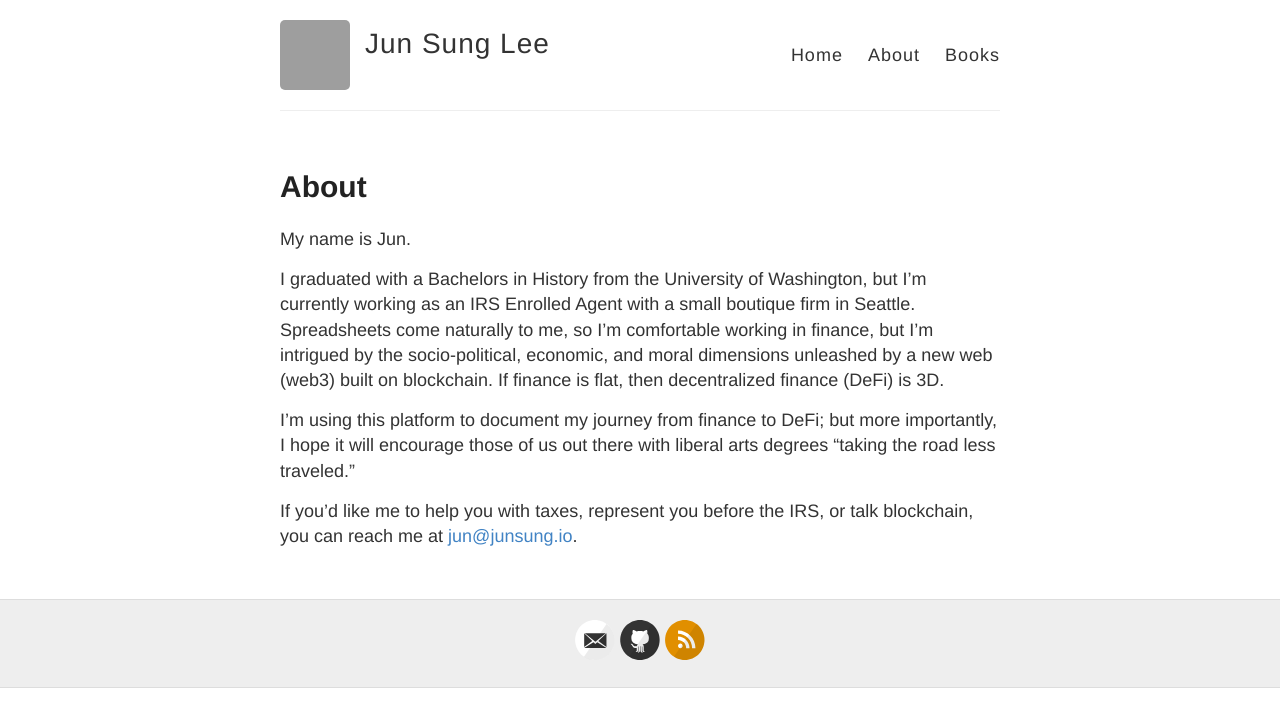
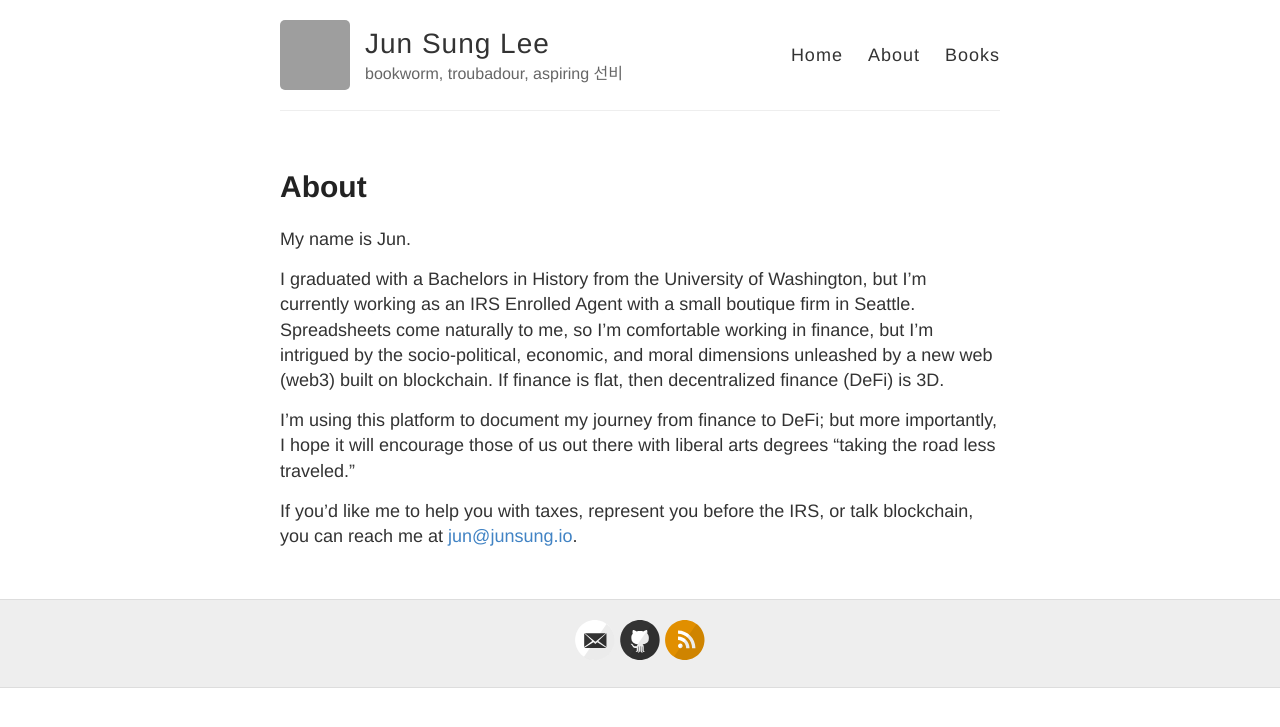
Before and after one commit to poastmil/junsunglee.com, a Jekyll site: the page built from about.md, in a window 1280 px wide. Shown: the top 727 px of the page. Built offline with Jekyll 4.4.1, drawn with Linux system fonts in a browser that asks for light colours; grey boxes are pictures that could not be loaded.

Commit message:
Added bio/description

```diff
--- a/_config.yml
+++ b/_config.yml
@@ -6,7 +6,7 @@
 name: Jun Sung Lee
 
 # Short bio or description (displayed in the header)
-description:
+description: bookworm, troubadour, aspiring 선비
 
 # URL of your avatar or profile pic (you could use your GitHub profile pic)
 avatar: https://avatars.githubusercontent.com/jun-sung
```
